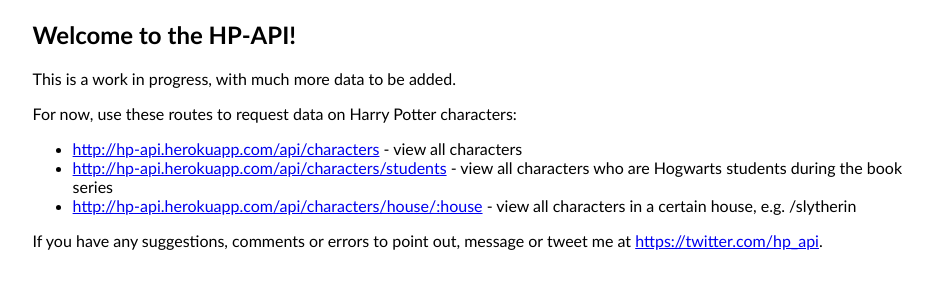
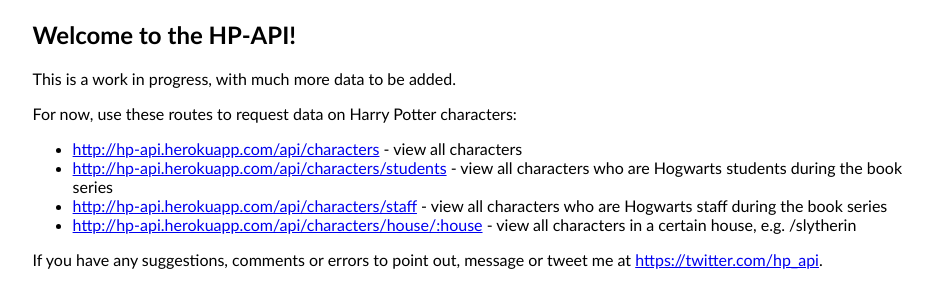
Before and after one commit to KostaSav/hp-api, a website: page public/index.html in a window 1280 px wide. Shown: the whole page, without its empty margins (165-1098 px from the left). Drawn offline with Linux system fonts and the light colour scheme.

Commit message:
added staff link to homepage

```diff
--- a/public/index.html
+++ b/public/index.html
@@ -12,6 +12,7 @@
     <ul>
     <li><a href="http://hp-api.herokuapp.com/api/characters">http://hp-api.herokuapp.com/api/characters</a> - view all characters</li>
     <li><a href="http://hp-api.herokuapp.com/api/characters/students">http://hp-api.herokuapp.com/api/characters/students</a> - view all characters who are Hogwarts students during the book series</li>
+    <li><a href="http://hp-api.herokuapp.com/api/characters/staff">http://hp-api.herokuapp.com/api/characters/staff</a> - view all characters who are Hogwarts staff during the book series</li>
     <li><a href="http://hp-api.herokuapp.com/api/characters/house/gryffindor">http://hp-api.herokuapp.com/api/characters/house/:house</a> - view all characters in a certain house, e.g. /slytherin</li>
     </ul>
     <p>If you have any suggestions, comments or errors to point out, message or tweet me at <a href="https://twitter.com/hp_api">https://twitter.com/hp_api</a>.
```
